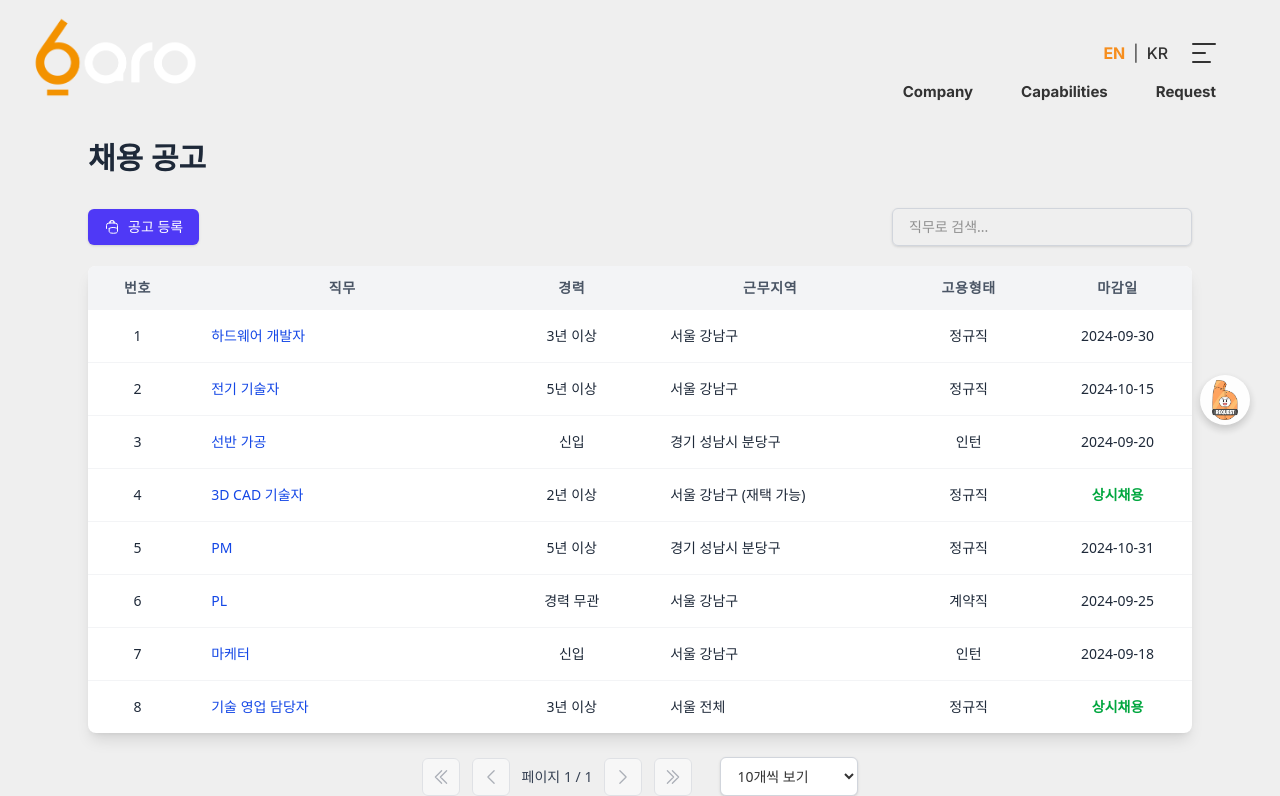
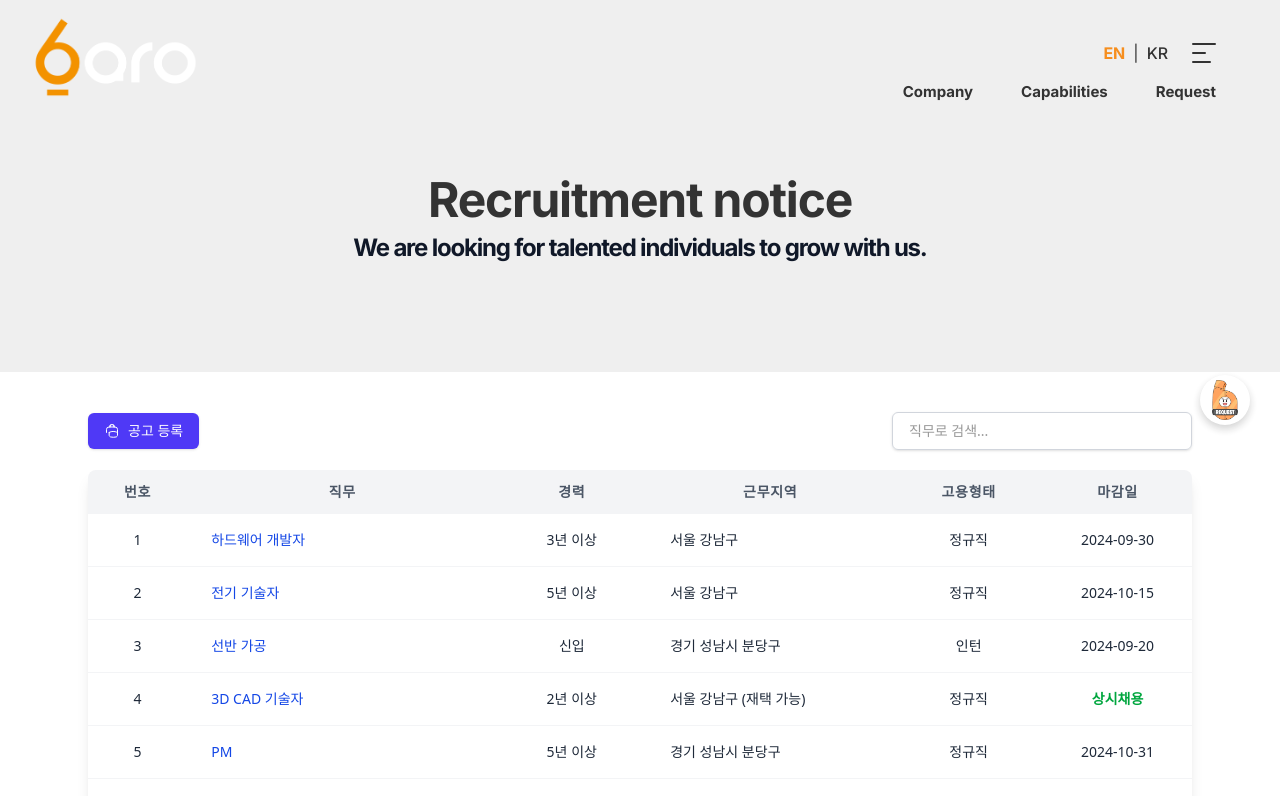
Before and after one commit to blue-0651/baro_studio, a Next.js app: page /company/recruitment in a window 1280 px wide. Shown: the top 796 px of the page. Built offline with nearby package versions, Linux system fonts and the light colour scheme.

Commit message:
페이지 양식 통일
페이지 양식 통일

```diff
--- a/src/app/company/board/page.tsx
+++ b/src/app/company/board/page.tsx
@@ -1,6 +1,48 @@
-import BoardList from '@/components/main/boardList'; // Adjust the import path if needed
+"use client";
+import BoardList from '@/components/main/boardList';
+import { useLang } from "@/context/LangContext";
+
+type Language = 'kr' | 'en';
+
+type TranslationEntry = {
+    [key in Language]: string;
+};
+
+type HomeTranslations = {
+    pageTitle: TranslationEntry;
+    pageSubtitle: TranslationEntry;
+
+};
+
 
 export default function BoardPage() {
+    const { lang } = useLang() as { lang: Language };
+
+    const translations: HomeTranslations = {
+        pageTitle: { kr: '공지사항', en: 'Notices' },
+        pageSubtitle: { kr: '중요한 소식과 업데이트를 확인하세요.', en: 'Check here for important news and updates.' },
+    };
+
     return (
-        <BoardList />)
+        <div>
+            <section className="relative overflow-hidden">
+                <div className="max-w-8xl mx-auto">
+                    <div className="relative z-10" style={{ height: "46.5vh", backgroundColor: "#EFEFEF", paddingBottom: "3rem" }}>
+                        <div className="mx-auto max-w-7xl px-4 sm:px-6 lg:px-8 pt-20 pb-16 text-center lg:pt-32">
+                            <h1 className="text-3xl tracking-tight font-bold text-gray-900 sm:text-4xl mt-12 md:text-5xl">
+                                <span className="block" style={{ color: "#333333" }}>
+                                    {translations.pageTitle[lang]}
+                                </span>
+                                <span className="block text-custom text-lg sm:text-xl md:text-2xl mt-2">
+                                    {translations.pageSubtitle[lang]}
+                                </span>
+                            </h1>
+
+                        </div>
+                    </div>
+                </div>
+            </section>
+            <BoardList />
+        </div>
+    )
 }
--- a/src/app/company/recruitment/page.tsx
+++ b/src/app/company/recruitment/page.tsx
@@ -1,5 +1,48 @@
+"use client";
+
 import Recruitment from "@/components/recruit/recruitement";
+import { useLang } from "@/context/LangContext";
+
+type Language = 'kr' | 'en';
+
+type TranslationEntry = {
+    [key in Language]: string;
+};
+
+type HomeTranslations = {
+    pageTitle: TranslationEntry;
+    pageSubtitle: TranslationEntry;
+
+};
 
 export default function RecruitmentPage() {
-    return <Recruitment />
+    const { lang } = useLang() as { lang: Language };
+
+    const translations: HomeTranslations = {
+        pageTitle: { kr: '채용공고', en: 'Recruitment notice' },
+        pageSubtitle: { kr: '함께 성장할 인재를 기다립니다.', en: 'We are looking for talented individuals to grow with us.' },
+    };
+
+    return (
+        <div>
+            <section className="relative overflow-hidden">
+                <div className="max-w-8xl mx-auto">
+                    <div className="relative z-10" style={{ height: "46.5vh", backgroundColor: "#EFEFEF", paddingBottom: "3rem" }}>
+                        <div className="mx-auto max-w-7xl px-4 sm:px-6 lg:px-8 pt-20 pb-16 text-center lg:pt-32">
+                            <h1 className="text-3xl tracking-tight font-bold text-gray-900 sm:text-4xl mt-12 md:text-5xl">
+                                <span className="block" style={{ color: "#333333" }}>
+                                    {translations.pageTitle[lang]}
+                                </span>
+                                <span className="block text-custom text-lg sm:text-xl md:text-2xl mt-2">
+                                    {translations.pageSubtitle[lang]}
+                                </span>
+                            </h1>
+
+                        </div>
+                    </div>
+                </div>
+            </section>
+            <Recruitment />
+        </div>
+    )
 }
--- a/src/components/main/boardList.tsx
+++ b/src/components/main/boardList.tsx
@@ -144,7 +144,7 @@ export default function BoardListTailwind() {
         router.push(`/board/${row.id}`);
     };
     return (
-        <div className="pt-35 pr-22 pl-22 p-10 bg-[#EFEFEF] text-[#333333] font-sans flex flex-col min-h-screen">
+        <div className="pr-22 pl-22 p-10 bg-white text-[#333333] font-sans flex flex-col min-h-screen">
 
             {/* 검색 영역 */}
             <div className="mb-5 flex justify-between">
--- a/src/components/quote/quote.tsx
+++ b/src/components/quote/quote.tsx
@@ -242,7 +242,6 @@ export default function QuoteForm() {
                 setIsSubmitting(false);
                 return;
             }
-
 
             files.forEach((file, index) => {
                 formData.append('files', file);
@@ -499,8 +498,8 @@ export default function QuoteForm() {
                 {submitStatus && (
                     <div
                         className={`w-full max-w-md p-4 rounded-md text-center ${submitStatus.type === 'success'
-                                ? 'bg-green-100 text-green-800'
-                                : 'bg-red-100 text-red-800'
+                            ? 'bg-green-100 text-green-800'
+                            : 'bg-red-100 text-red-800'
                             }`}
                         role="alert"
                     >
--- a/src/components/recruit/recruitement.tsx
+++ b/src/components/recruit/recruitement.tsx
@@ -160,11 +160,7 @@ export default function JobPostingListTailwind() {
     };
 
     return (
-        <div className="pt-35 pr-22 pl-22 p-10 bg-[#EFEFEF] text-[#333333] font-sans flex flex-col min-h-screen">
-
-            <div className="flex items-center mb-8">
-                <h2 className="text-3xl font-bold text-gray-800">채용 공고</h2>
-            </div>
+        <div className=" pr-22 pl-22 p-10 bg-white text-[#333333] font-sans flex flex-col min-h-screen">
 
             <div className="mb-5 flex justify-between items-center">
                 <Link href="/jobs/new">
```
